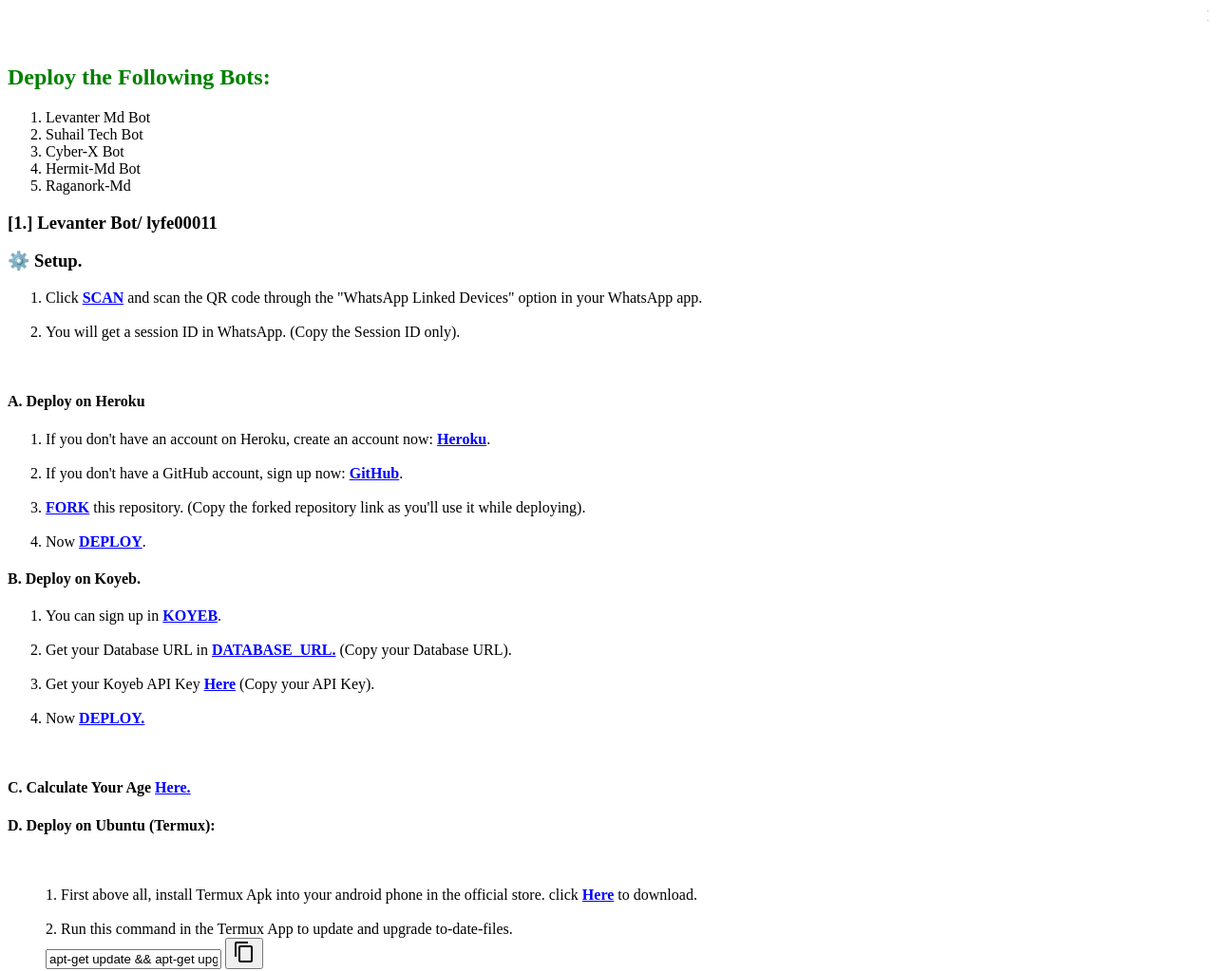
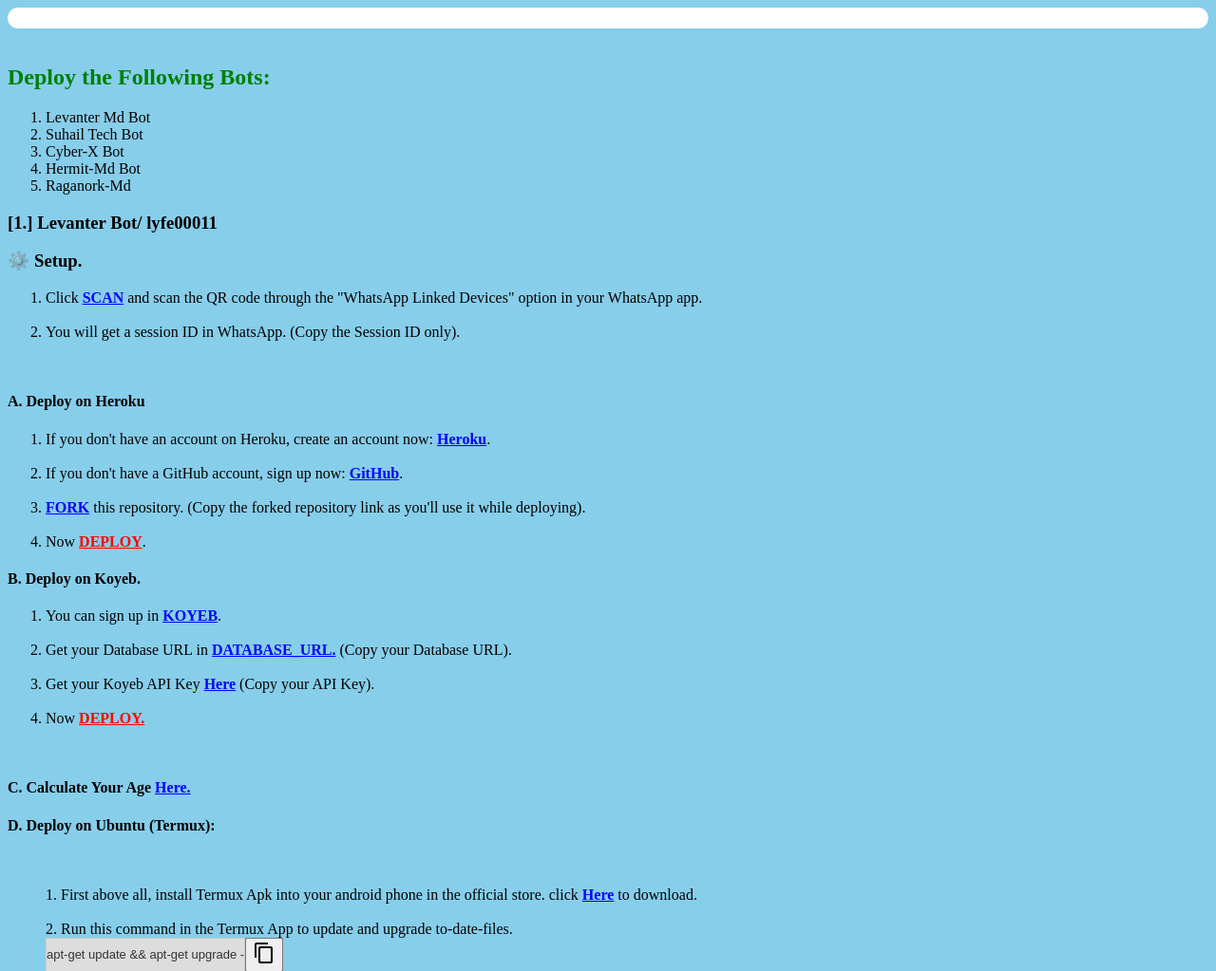
Before and after one commit to Muindi6602/Muindi6602.github.io, a PHP site: page / in a window 1280 px wide. Shown: the top 1023 px of the page at 95% size. Run offline with PHP 8.4, Linux system fonts and the light colour scheme.

Commit message:
Update and rename index.css to style.css

```diff
--- a/index.css
+++ b/style.css
@@ -67,3 +67,6 @@ div:hover {
 .blue-text {
         color: blue;
 }
+.red-link {
+    color: red;
+}
```
